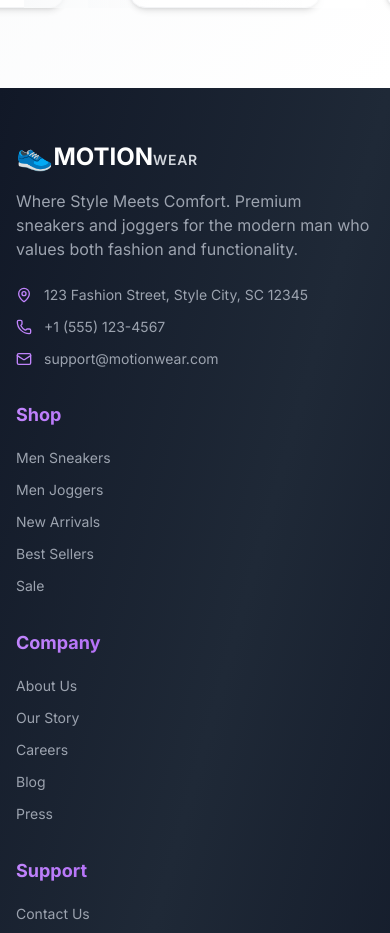
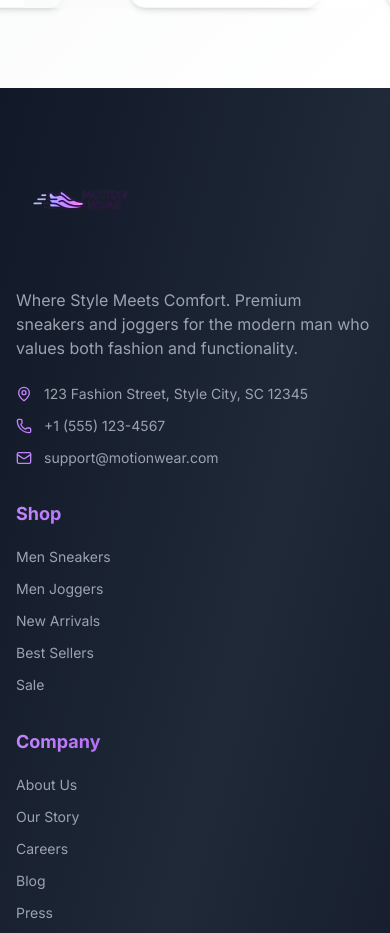
Before and after one commit to hasaansyed2020-commits/MotionWear, a Next.js app in the folder motion-wear/: page / in a window 390 px wide. Shown: the part 6880-7813 px from the top of the page. Built offline with nearby package versions, Linux system fonts and the light colour scheme.

Commit message:
Replace footer logo with actual navbar logo

```diff
--- a/motion-wear/src/components/Footer.tsx
+++ b/motion-wear/src/components/Footer.tsx
@@ -2,7 +2,6 @@
 
 import Link from 'next/link';
 import { Facebook, Instagram, Twitter, Youtube, Mail, Phone, MapPin } from 'lucide-react';
-import Logo from './Logo';
 
 export default function Footer() {
   const footerLinks = {
@@ -42,9 +41,19 @@ export default function Footer() {
         <div className="grid grid-cols-1 md:grid-cols-2 lg:grid-cols-5 gap-8 mb-8">
           {/* Brand Section with Logo */}
           <div className="lg:col-span-2">
-            <div className="mb-4">
-              <Logo variant="footer" isDark={true} />
-            </div>
+            <Link href="/" className="block mb-6 w-fit">
+              <img
+                src="/updated_logo.png"
+                alt="Motion Wear"
+                className="h-32 sm:h-36 md:h-40 w-auto object-contain hover:scale-105 transition-transform duration-300"
+                style={{
+                  backgroundColor: 'transparent',
+                  filter: 'contrast(1.1) saturate(1.15) brightness(1.15)',
+                  mixBlendMode: 'normal',
+                  imageRendering: 'crisp-edges'
+                }}
+              />
+            </Link>
             <p className="text-gray-400 mb-6 max-w-sm">
               Where Style Meets Comfort. Premium sneakers and joggers for the modern man who values both fashion and functionality.
             </p>
```
